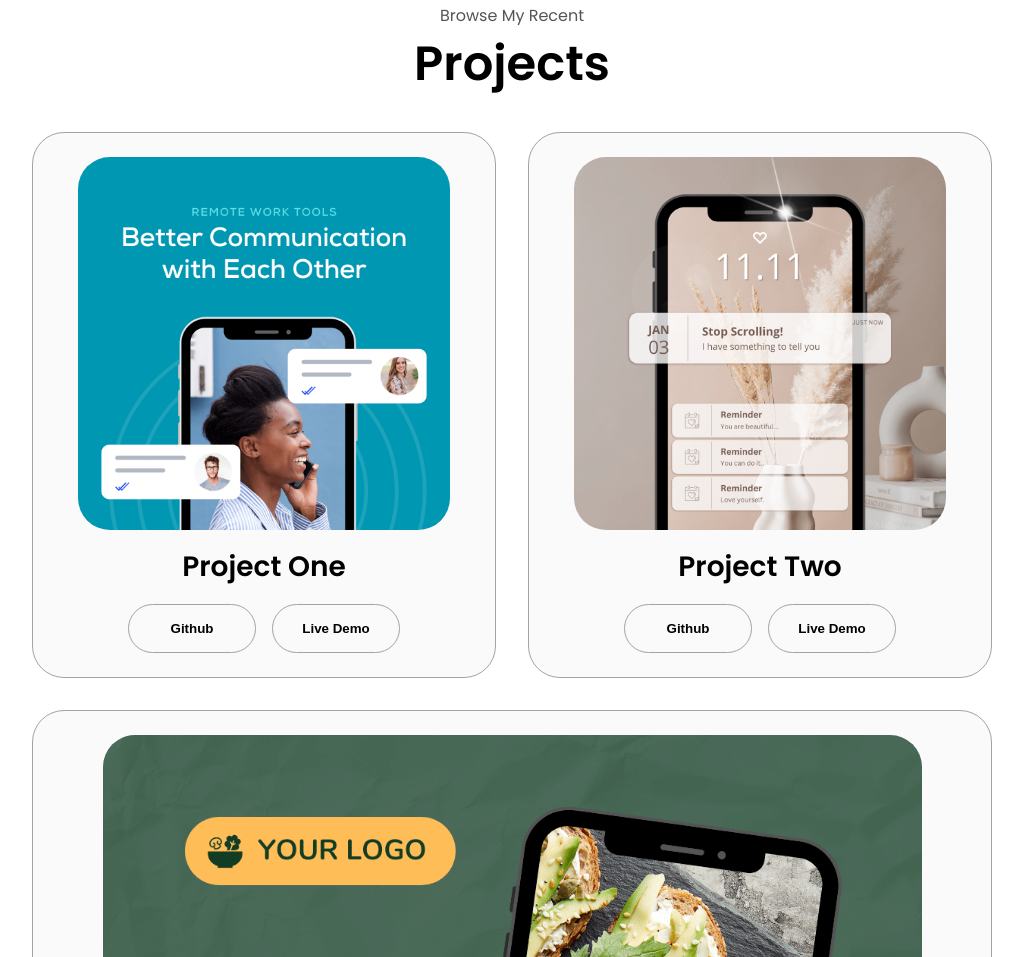
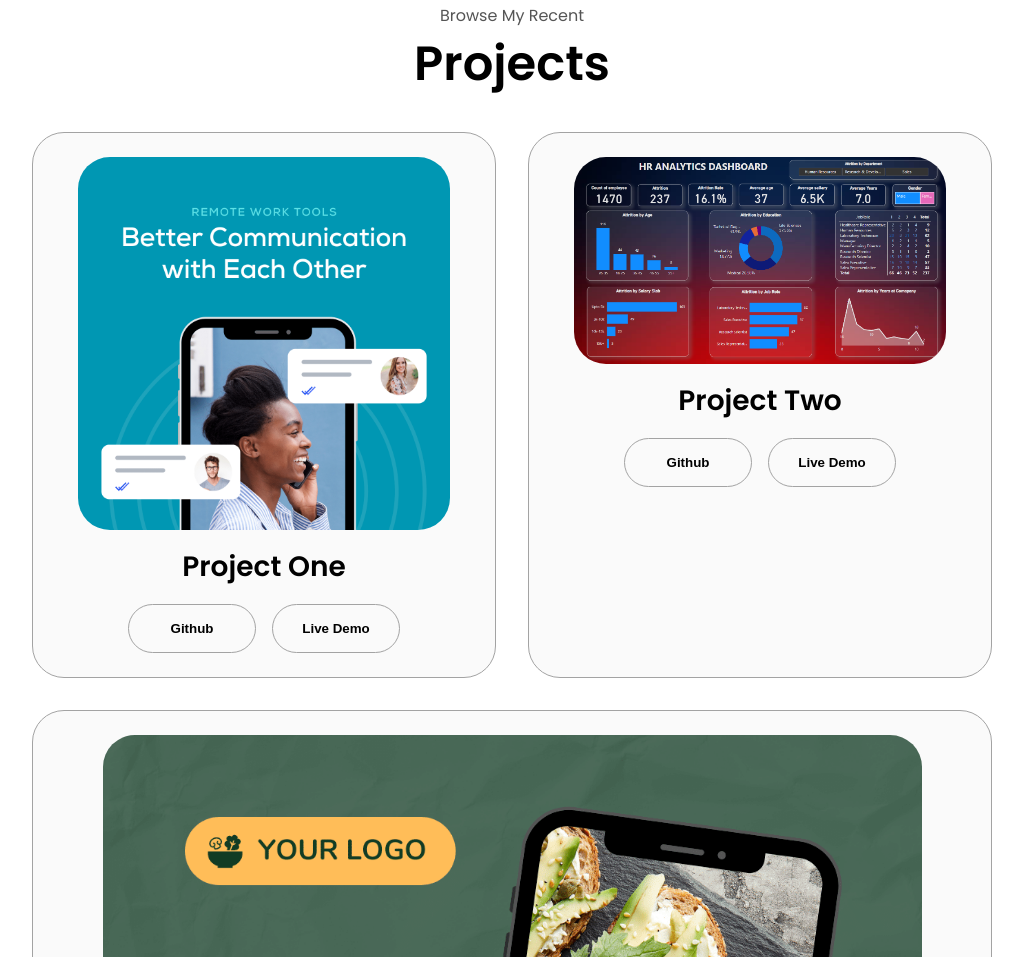
Before and after one commit to yayush059/portfolio, a plain HTML site: page index.html in a window 1280 px wide. Shown: the part 2170-3127 px from the top of the page, without its empty margins (128-1151 px from the left). Drawn offline with nearby package versions, Linux system fonts and the light colour scheme.

Commit message:
Update index.html

```diff
--- a/index.html
+++ b/index.html
@@ -325,7 +325,7 @@
           <div class="details-container color-container">
             <div class="article-container">
               <img
-                src="./assets/project-2.png"
+                src="./assets/Capture.PNG"
                 alt="Project 2"
                 class="project-img"
               />
```
